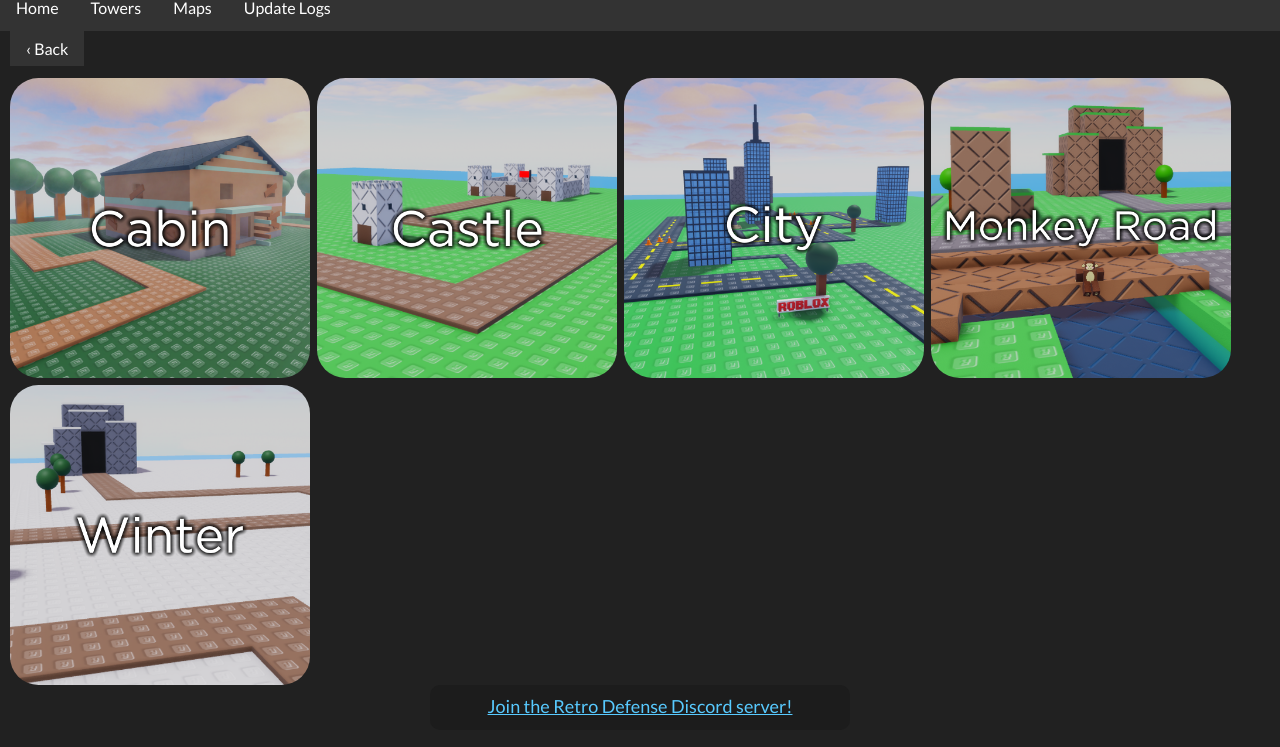
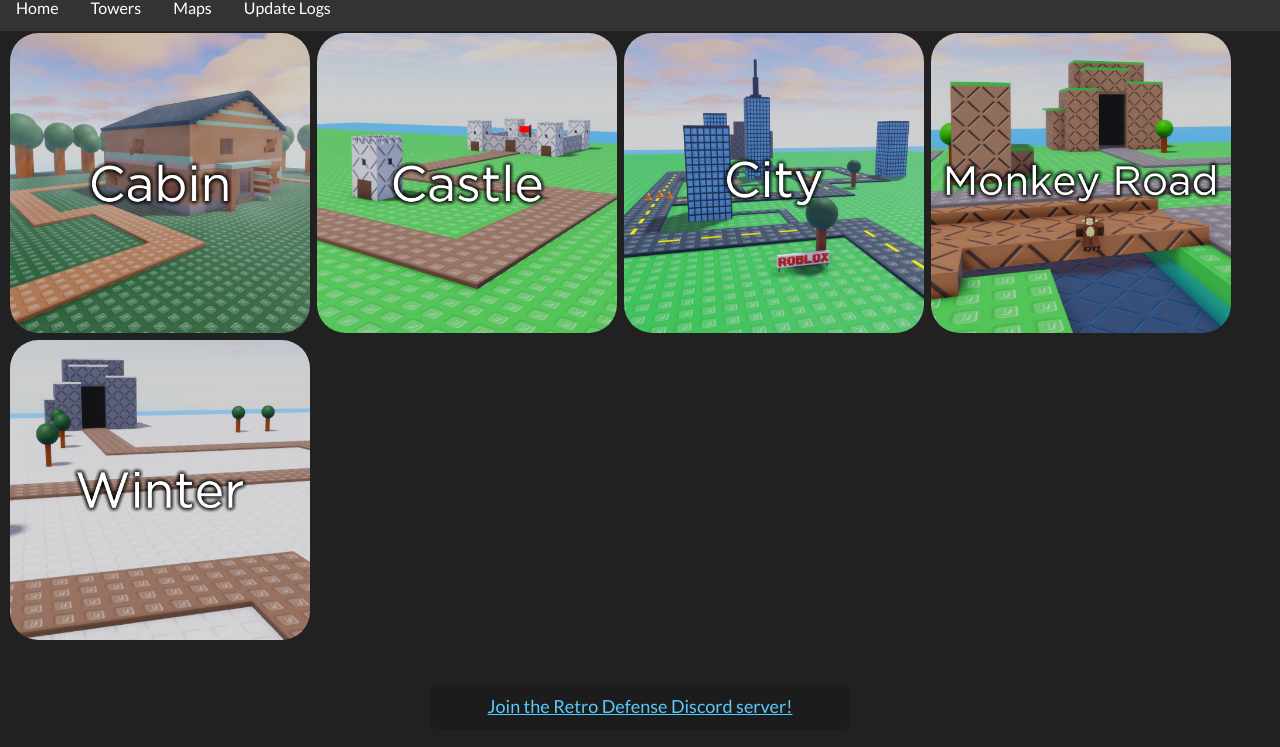
Before and after one commit to mk0k/LearningLol, a plain HTML site: page maps.html in a window 1280 px wide. Shown: the part 60-807 px from the top of the page. Drawn offline with Linux system fonts and the light colour scheme.

Commit message:
Update maps.html

```diff
--- a/maps.html
+++ b/maps.html
@@ -21,7 +21,6 @@
             <li><a href="maps.html">Maps</a></li>
             <li><a href="updatelogs.html">Update Logs</a></li>
         </ul>
-    <a class="back-btn" href="index.html">&#8249; Back</a>
     <div class="inner">
         <a href="maps/cabin.html" class="imglink">
             <img src="img/maps/mainpage/title_cabin.png" class="zoomA" style="border-radius: 10%;" />
```
